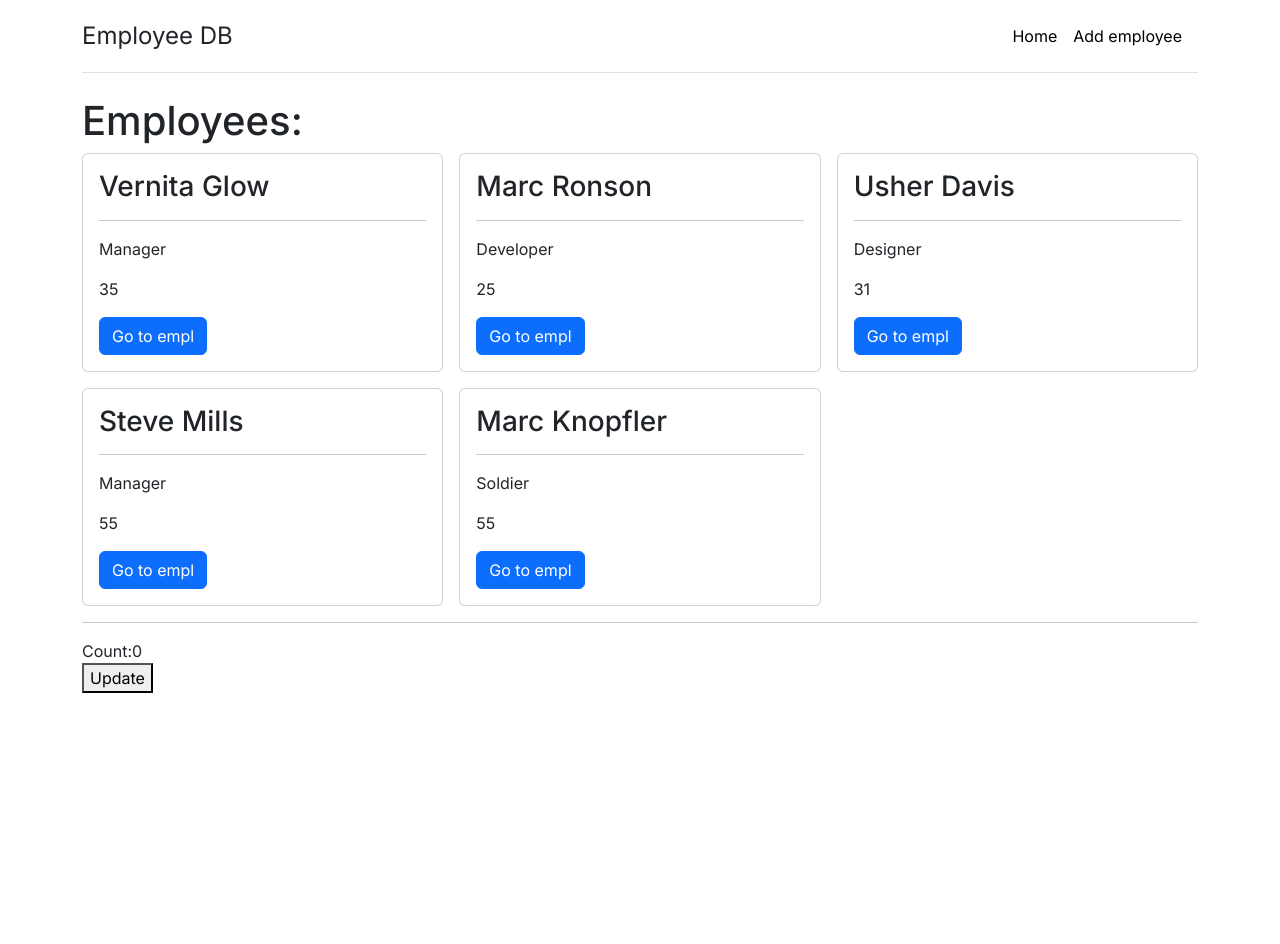
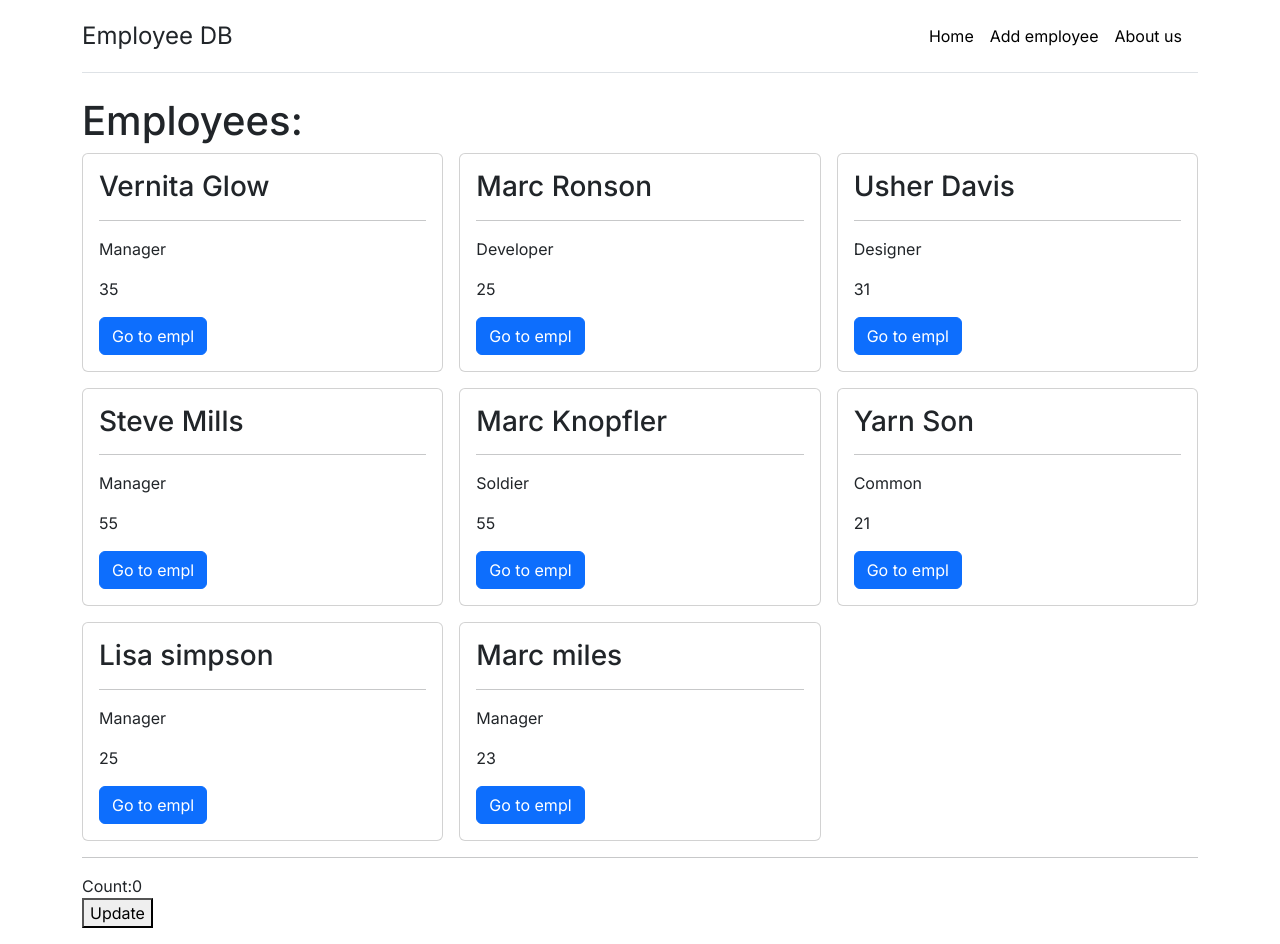
Before and after one commit to ferlobo1985/UDMY-NEXT24-Server-and-client, a Next.js app: page / in a window 1280 px wide. Before the commit the page ends 800 px from the top, so only its background shows below. Built offline with nearby package versions, Linux system fonts and the light colour scheme; data requests are answered from the project's data file.

Commit message:
21-Segment config options
21-Segment config options

```diff
--- a/db.json
+++ b/db.json
@@ -29,6 +29,24 @@
       "position": "Soldier",
       "age": "55",
       "id": 5
+    },
+    {
+      "fullname": "Yarn Son ",
+      "position": "Common",
+      "age": "21",
+      "id": 6
+    },
+    {
+      "fullname": "Lisa simpson",
+      "position": "Manager",
+      "age": "25",
+      "id": 7
+    },
+    {
+      "fullname": "Marc miles",
+      "position": "Manager",
+      "age": "23",
+      "id": 8
     }
   ]
 }
--- a/src/app/employees/[id]/page.js
+++ b/src/app/employees/[id]/page.js
@@ -1,6 +1,7 @@
 import { notFound } from "next/navigation";
 import Link from 'next/link';
 import { deleteEmployee } from '@/helpers/actions'
+
 
 async function getEmployee(pageID){
   const res = await fetch(`http://localhost:3004/employees/${pageID}`);
--- a/src/app/page.js
+++ b/src/app/page.js
@@ -1,5 +1,8 @@
 import Link from 'next/link'
 import Counter from '@/components/counter';
+
+// export const dynamic = 'force-dynamic';
+// export const revalidate = 5;
 
 
 async function getEmployees(){
--- a/src/components/header.js
+++ b/src/components/header.js
@@ -8,6 +8,9 @@ export default function Header(){
             <nav className='d-inline-flex mt-2 mt-md-0 ms-md-auto'>
                 <Link href="/" className='me-3 py-2 link-body-emphasis text-decoration-none'>Home</Link>
                 <Link href="/form/add" className='me-3 py-2 link-body-emphasis text-decoration-none'>Add employee</Link>
+                <Link href="/about_us" className='me-3 py-2 link-body-emphasis text-decoration-none'>
+                    About us
+                </Link>
             </nav>
 
         </div>
```
Also changed, not shown: src/app/about_us/page.js (added, +8 -0 lines).
